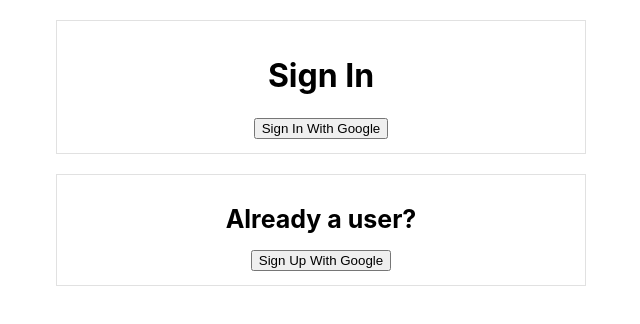
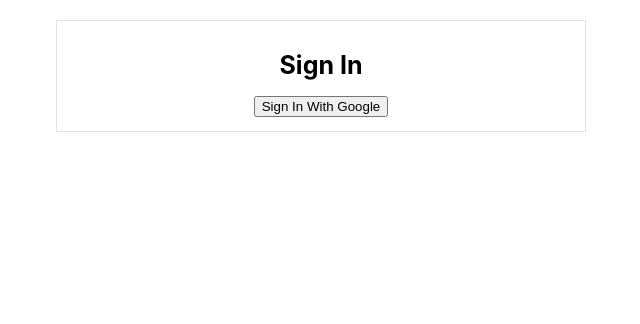
Before and after one commit to astonizer/slack-clone, a React (Create React App) app: page / in a window 1280 px wide. Shown: the top 324 px of the page, without its empty margins (319-959 px from the left). Built offline with nearby package versions, Linux system fonts and the light colour scheme.

Commit message:
Added routes

```diff
--- a/package.json
+++ b/package.json
@@ -8,6 +8,7 @@
     "@testing-library/user-event": "^7.2.1",
     "react": "^16.13.1",
     "react-dom": "^16.13.1",
+    "react-router-dom": "^5.2.0",
     "react-scripts": "3.4.3"
   },
   "scripts": {
--- a/src/components/App.js
+++ b/src/components/App.js
@@ -1,11 +1,15 @@
 import React from 'react';
-import { SignIn, SignUp } from '.';
+import { Switch, Route } from 'react-router-dom';
+import { SignIn, SignUp, Home } from '.';
 
 function App() {
   return (
     <div className="App">
-      <SignIn />
-      <SignUp />
+      <Switch>
+        <Route exact path='/' component={SignIn} />
+        <Route exact path='/signup' component={SignUp} />
+        <Route path='/home' component={Home} />
+      </Switch>
     </div>
   );
 }
--- /dev/null
+++ b/src/components/Home.js
@@ -0,0 +1,11 @@
+import React from 'react'
+
+function Home() {
+    return (
+        <div>
+            Home
+        </div>
+    )
+}
+
+export default Home
--- a/src/components/SignIn.js
+++ b/src/components/SignIn.js
@@ -2,7 +2,7 @@
 
 function SignIn() {
     return (
-        <div className="sign-up">
+        <div className="sign-in">
             <h1>Sign In</h1>
             <button>Sign In With Google</button>
         </div>
--- a/src/components/index.js
+++ b/src/components/index.js
@@ -1,9 +1,11 @@
 import App from './App'
 import SignIn from './SignIn'
 import SignUp from './SignUp'
+import Home from './Home'
 
 export {
     App,
     SignIn,
-    SignUp
+    SignUp,
+    Home
 }
--- a/src/index.js
+++ b/src/index.js
@@ -1,11 +1,14 @@
 import React from 'react';
 import ReactDOM from 'react-dom';
+import { BrowserRouter } from 'react-router-dom'
 import './index.css';
 import { App } from './components';
 
 ReactDOM.render(
   <React.StrictMode>
-    <App />
+    <BrowserRouter>
+      <App />
+    </BrowserRouter>
   </React.StrictMode>,
   document.getElementById('root')
 );
```
Also changed, not shown: 1 other file (tests, documents, lock files or other folders).
